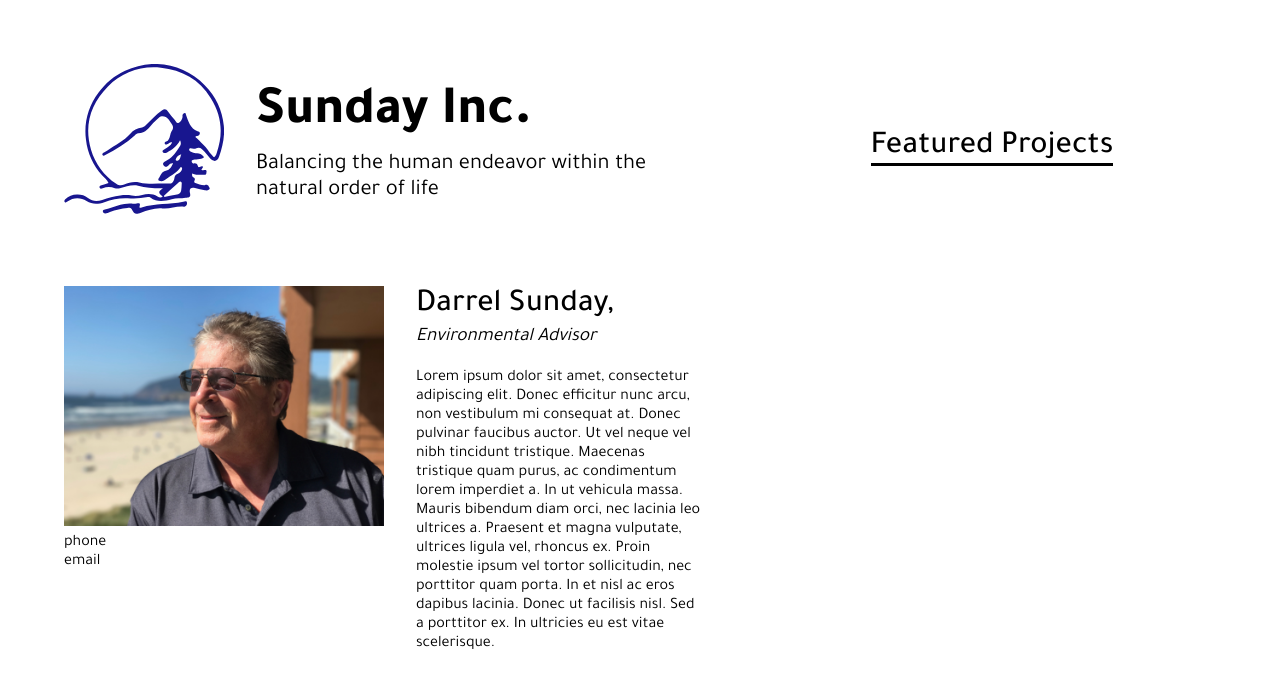
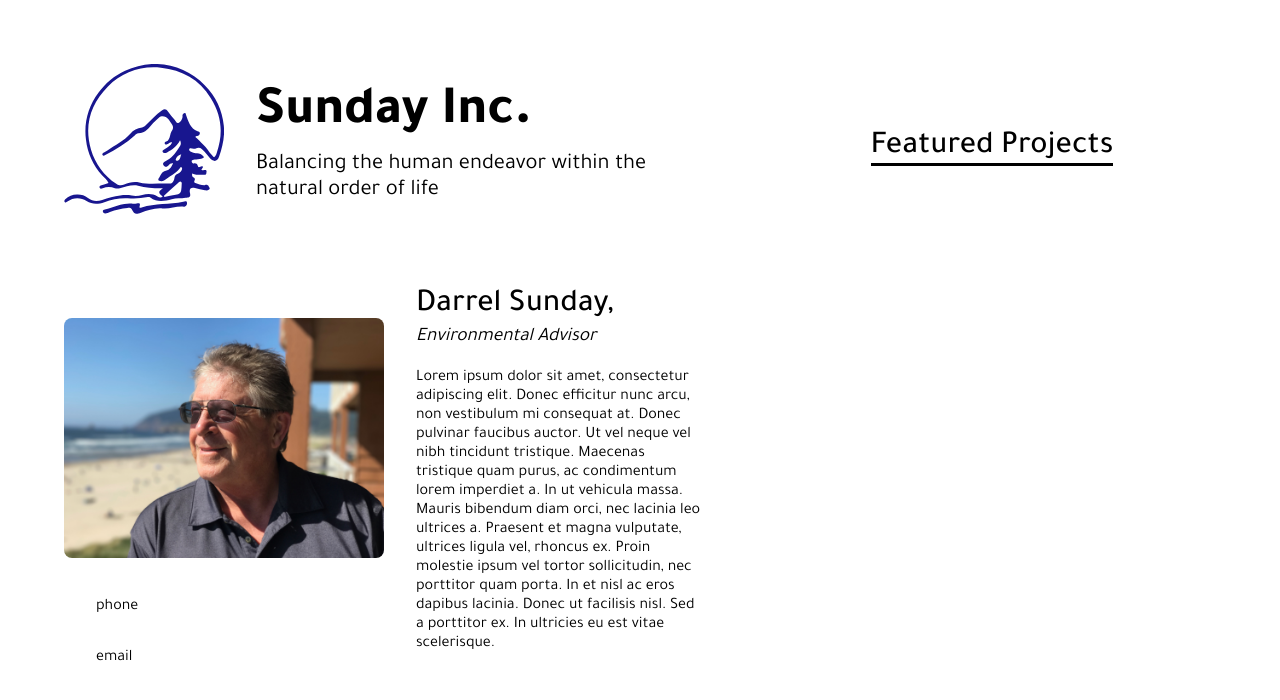
Before and after one commit to darrelsunday/sundayinc.github.io, a Jekyll site: the page built from index.html, in a window 1280 px wide. Shown: the top 700 px of the page. Built offline with Jekyll 4.4.1, drawn with Linux system fonts in a browser that asks for light colours.

Commit message:
style update

```diff
--- a/assets/main.scss
+++ b/assets/main.scss
@@ -28,7 +28,7 @@ html, body {
 				font-weight: 800;
 			}
 			&__call {
-				margin: 0.2em 0 0 0;
+				margin-top: 0.2em;
 				font-size: 1.4em;
 				font-weight: 400;
 			}
@@ -44,14 +44,17 @@ html, body {
 		display: flex;
 		margin-top: 4em;
 		&__left {
+			margin: 2em 2em 0 0;
 			&__image {
-				margin-right: 2em;
 				img {
 					width: 20em;
+					border-radius: 0.5em;
 				}
 			}
 			&__contact {
-
+				span {
+					margin: 2em;
+				}
 			}
 		}
 		&__right {
```
